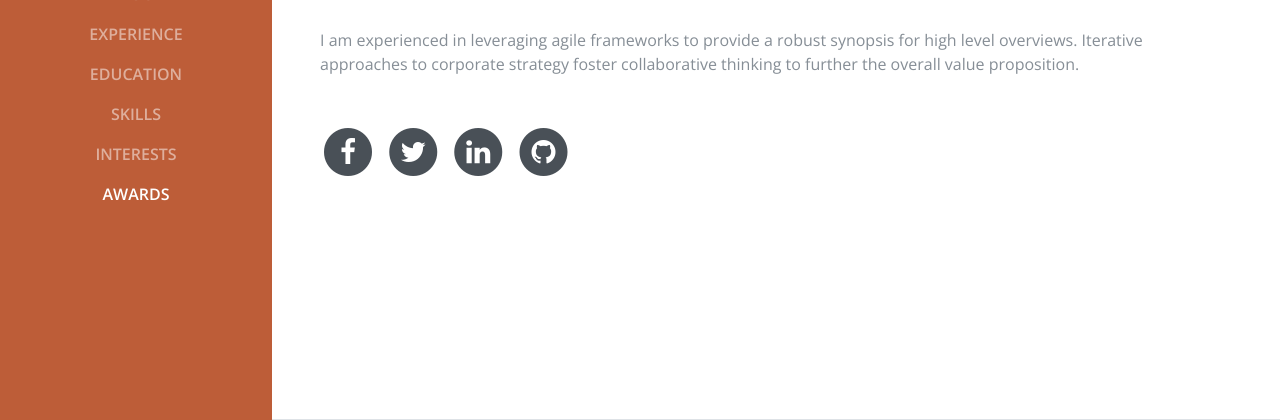
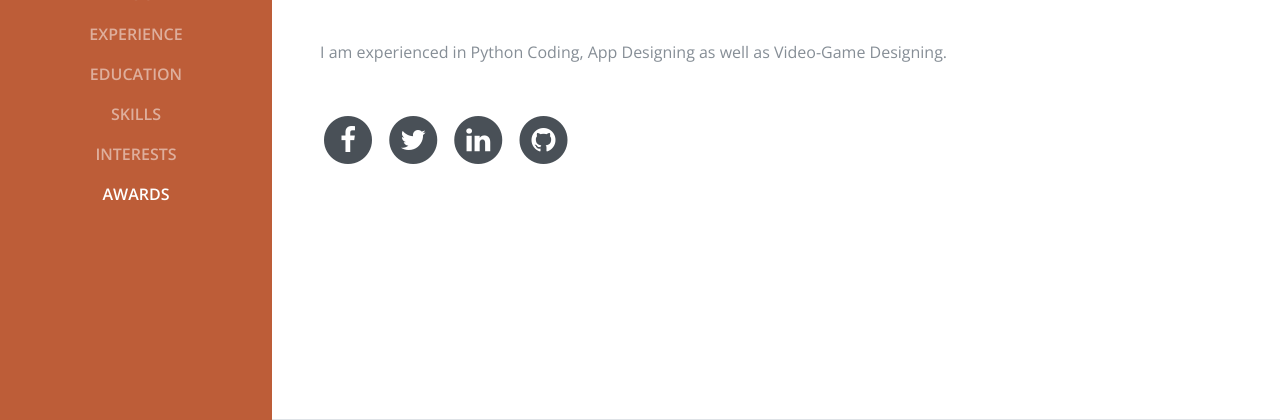
Before and after one commit to ZIfeanyi/Ifeanyi-Website, a website: page index.html in a window 1280 px wide. Shown: the part 380-800 px from the top of the page. Drawn offline with nearby package versions, Linux system fonts and the light colour scheme; a web font is replaced by a local one.

Commit message:
Update index.html

```diff
--- a/index.html
+++ b/index.html
@@ -71,7 +71,7 @@
           <div class="subheading mb-5">ifeanyio569@gmail.com · ifeanyi.coder@gmail.com ·
             <a href="https://github.com/CoderIfeanyi"> My Github</a>
           </div>
-          <p class="mb-5">I am experienced in leveraging agile frameworks to provide a robust synopsis for high level overviews. Iterative approaches to corporate strategy foster collaborative thinking to further the overall value proposition.</p>
+          <p class="mb-5">I am experienced in Python Coding, App Designing as well as Video-Game Designing.</p>
           <ul class="list-inline list-social-icons mb-0">
             <li class="list-inline-item">
               <a href="#">
```
